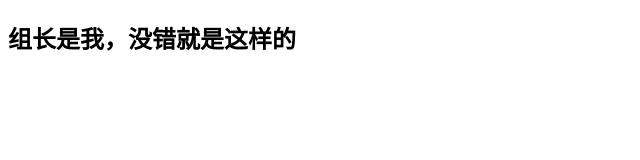
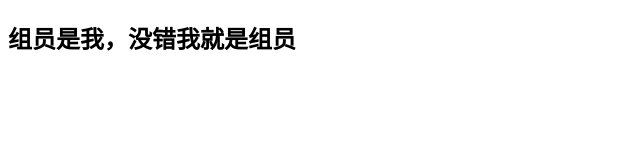
Before and after one commit to fengpeichu/bfjg, a plain HTML site: page src/index.html in a window 1280 px wide. Shown: the full height of the page, 0-640 px from the left. Drawn offline with Linux system fonts and the light colour scheme.

Commit message:
I am zuyuan

```diff
--- a/src/index.html
+++ b/src/index.html
@@ -9,7 +9,7 @@
 </head>
 
 <body>
-    <h2> 组长是我，没错就是这样的 </h2>
+    <h2>组员是我，没错我就是组员</h2>
 </body>
 
 </html>
```
Also changed, not shown: src/style.html (added).
